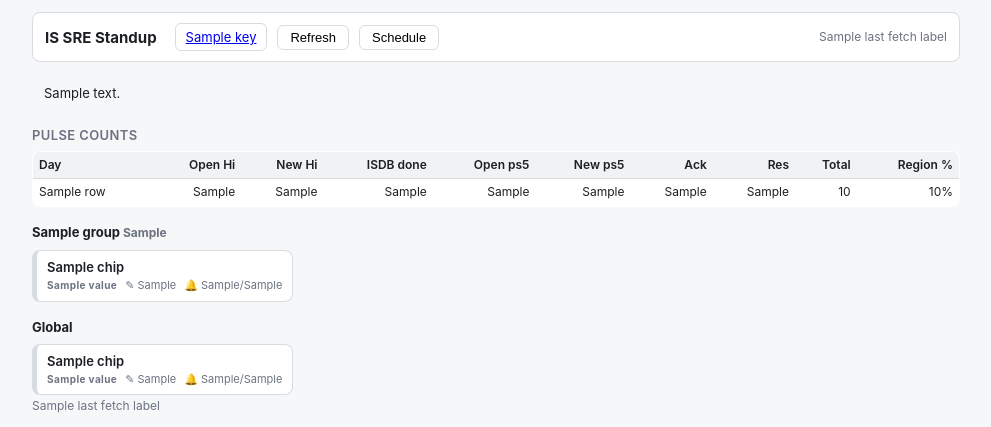
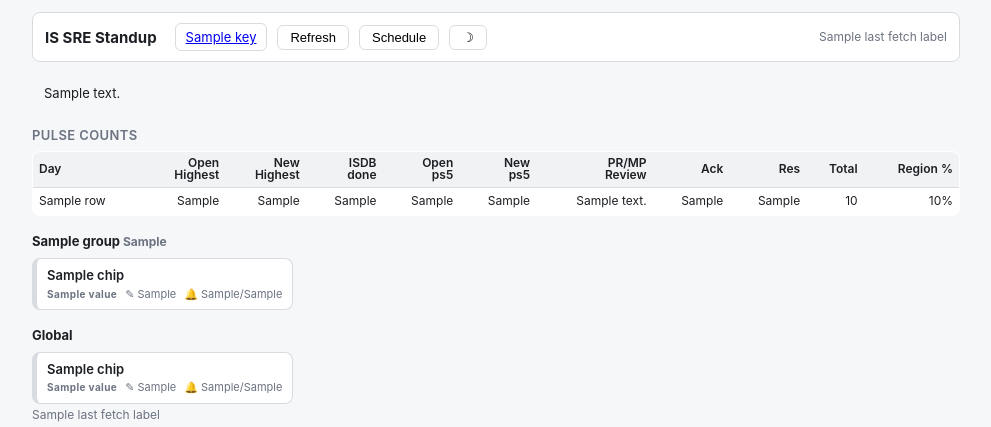
Before and after one commit to fercc17/standup-dashboard, a FastAPI app: template src/standup_dashboard/web/templates/index.html in a window 1280 px wide. Shown: the top 427 px of the page, without its empty margins (144-1135 px from the left). Run offline with FastAPI, Linux system fonts and the light colour scheme; the template is opened without the code that fills it: most values are stand-ins (such as "Sample title", 1, 10 or a date in 2020).

Commit message:
Counts table improvements + dark mode
- Stack two-word column headers (Open/Highest, New/Highest, ISDB/done,
  Open/ps5, New/ps5, PR/MP Review).
- Add a "PR/MP Review" column (open [PR/MP Review] ISReq tickets, snapshot).
- Add a "Pulse total" summary row (sums the pulse's per-day rows; snapshot
  columns show current values).
- Dark mode toggle in the top bar, persisted in localStorage.

Co-Authored-By: Claude Opus 4.8 (1M context) <noreply@anthropic.com>

```diff
--- a/src/standup_dashboard/domain/models.py
+++ b/src/standup_dashboard/domain/models.py
@@ -224,3 +224,5 @@ class CountsRow:
     alerts_resolved: int
     alerts_total: int
     region_alert_pct: float | None
+    open_pr_mp_review: int = 0
+    is_total: bool = False
--- a/src/standup_dashboard/web/static/app.css
+++ b/src/standup_dashboard/web/static/app.css
@@ -12,6 +12,24 @@
   --bg: #f6f7f9;
   --panel: #ffffff;
 }
+
+/* Dark theme — toggled by adding `.dark` to <body> (persisted in localStorage). */
+body.dark {
+  --green: #4cc38a; --green-bg: #14301f;
+  --yellow: #d9a93a; --yellow-bg: #332b12;
+  --red: #e06c63; --red-bg: #3a1f1c;
+  --fg: #e6e8eb; --muted: #99a2ad; --border: #353b45; --bg: #14171b; --panel: #1d2128;
+}
+body.dark .region-btn,
+body.dark button.action { background: var(--panel); color: var(--fg); }
+body.dark .region-btn.active { background: #e6e8eb; color: #14171b; border-color: #e6e8eb; }
+body.dark button.action:hover,
+body.dark .chip:hover { background: #262b33; }
+body.dark table.counts th { background: #262b33; }
+body.dark table.counts tr.weekend td { background: #20242b; }
+body.dark table.counts tr.pulse-total td { background: #2a2f37; }
+body.dark .ticket .badge { background: #2d2a52; color: #c3bdff; }
+body.dark code, body.dark .setup code { background: #262b33; }
 
 * { box-sizing: border-box; }
 
@@ -106,6 +124,8 @@ table.counts th, table.counts td { padding: 5px 6px; text-align: right; border-b
 table.counts th { background: #f0f2f4; font-weight: 600; text-align: right; position: sticky; top: 0; }
 table.counts td:first-child, table.counts th:first-child { text-align: left; white-space: nowrap; }
 table.counts tr.weekend td { background: #f9f6ef; font-style: italic; }
+table.counts th.stk span { display: block; line-height: 1.05; }
+table.counts tr.pulse-total td { font-weight: 600; background: #eef1f4; border-top: 2px solid var(--border); }
 table.counts tr:last-child td { border-bottom: none; }
 
 /* ---- Chips ---- */
--- a/src/standup_dashboard/web/static/app.js
+++ b/src/standup_dashboard/web/static/app.js
@@ -1,4 +1,15 @@
 // Minimal vanilla helpers. Most interactivity is handled by HTMX attributes in templates.
+
+// Dark mode: apply the saved preference on load, toggle + persist on click.
+(function () {
+  if (localStorage.getItem('theme') === 'dark') document.body.classList.add('dark');
+})();
+document.addEventListener('click', function (e) {
+  if (e.target.closest('[data-toggle-theme]')) {
+    const dark = document.body.classList.toggle('dark');
+    localStorage.setItem('theme', dark ? 'dark' : 'light');
+  }
+});
 
 // Close a detail panel (event delegation — panels are added dynamically by HTMX).
 document.addEventListener('click', function (e) {
--- a/src/standup_dashboard/web/templates/_counts_table.html
+++ b/src/standup_dashboard/web/templates/_counts_table.html
@@ -3,11 +3,12 @@
   <thead>
     <tr>
       <th>Day</th>
-      <th title="Open Highest ISReq (snapshot)">Open Hi</th>
-      <th title="New Highest ISReq (24h)">New Hi</th>
-      <th title="ISDB completed that day">ISDB done</th>
-      <th title="Open ps5-blockers (snapshot)">Open ps5</th>
-      <th title="New ps5-blockers (24h)">New ps5</th>
+      <th title="Open Highest ISReq (snapshot)" class="stk"><span>Open</span><span>Highest</span></th>
+      <th title="New Highest ISReq (24h)" class="stk"><span>New</span><span>Highest</span></th>
+      <th title="ISDB completed that day" class="stk"><span>ISDB</span><span>done</span></th>
+      <th title="Open ps5-blockers (snapshot)" class="stk"><span>Open</span><span>ps5</span></th>
+      <th title="New ps5-blockers (24h)" class="stk"><span>New</span><span>ps5</span></th>
+      <th title="Open [PR/MP Review] ISReq tickets (snapshot)" class="stk"><span>PR/MP</span><span>Review</span></th>
       <th title="Alerts acknowledged">Ack</th>
       <th title="Alerts resolved">Res</th>
       <th title="Total alerts">Total</th>
@@ -16,13 +17,14 @@
   </thead>
   <tbody>
     {% for row in counts_rows %}
-    <tr class="{% if row.is_weekend %}weekend{% endif %}">
+    <tr class="{% if row.is_total %}pulse-total{% elif row.is_weekend %}weekend{% endif %}">
       <td>{{ row.label }}</td>
       <td>{{ row.open_highest_isreq }}</td>
       <td>{{ row.new_highest_isreq_24h }}</td>
       <td>{{ row.isdb_completed }}</td>
       <td>{{ row.open_ps5_blockers }}</td>
       <td>{{ row.new_ps5_blockers_24h }}</td>
+      <td>{{ row.open_pr_mp_review }}</td>
       <td>{{ row.alerts_ack }}</td>
       <td>{{ row.alerts_resolved }}</td>
       <td>{{ row.alerts_total }}</td>
--- a/src/standup_dashboard/web/templates/index.html
+++ b/src/standup_dashboard/web/templates/index.html
@@ -20,6 +20,7 @@
   </label>
   {% endif %}
   <button class="action" hx-get="/schedule" hx-target="#modal-root">Schedule</button>
+  <button class="action" data-toggle-theme title="Toggle dark mode">&#9789;</button>
   <div class="spacer"></div>
   <span id="last-fetch" class="last-fetch">{{ last_fetch_label }}</span>
 </div>
```
Also changed, not shown: src/standup_dashboard/services/counts.py (+21 -0 lines), tests/integration/test_us3_counts.py (+3 -2 lines), tests/unit/test_counts.py (+7 -4 lines), tests/unit/test_multiregion.py (+3 -2 lines).
